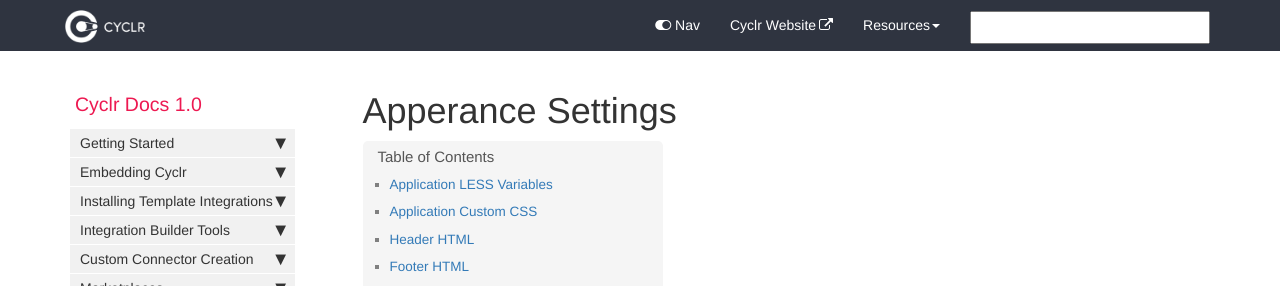
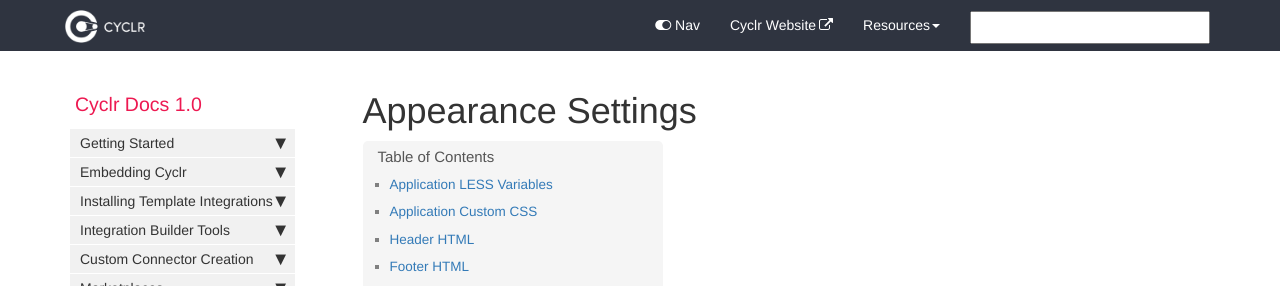
Before and after one commit to sneakysneak/docs, a Jekyll site: the page built from pages/settings/appearance.md, in a window 1280 px wide and 900 px high. Shown: the top 286 px of the window. Built offline with Jekyll 4.4.1, drawn with Linux system fonts in a browser that asks for light colours; nearby versions of some CDN libraries; comment, search, counter and statistics services are not loaded.

Commit message:
Appearance Settings permalink

```diff
--- a/pages/settings/appearance.md
+++ b/pages/settings/appearance.md
@@ -1,7 +1,7 @@
 ---
-title: Apperance Settings
+title: Appearance Settings
 sidebar: cyclr_sidebar
-permalink: settings-apperance
+permalink: settings-appearance
 tags: [settings]
 ---
 
```
